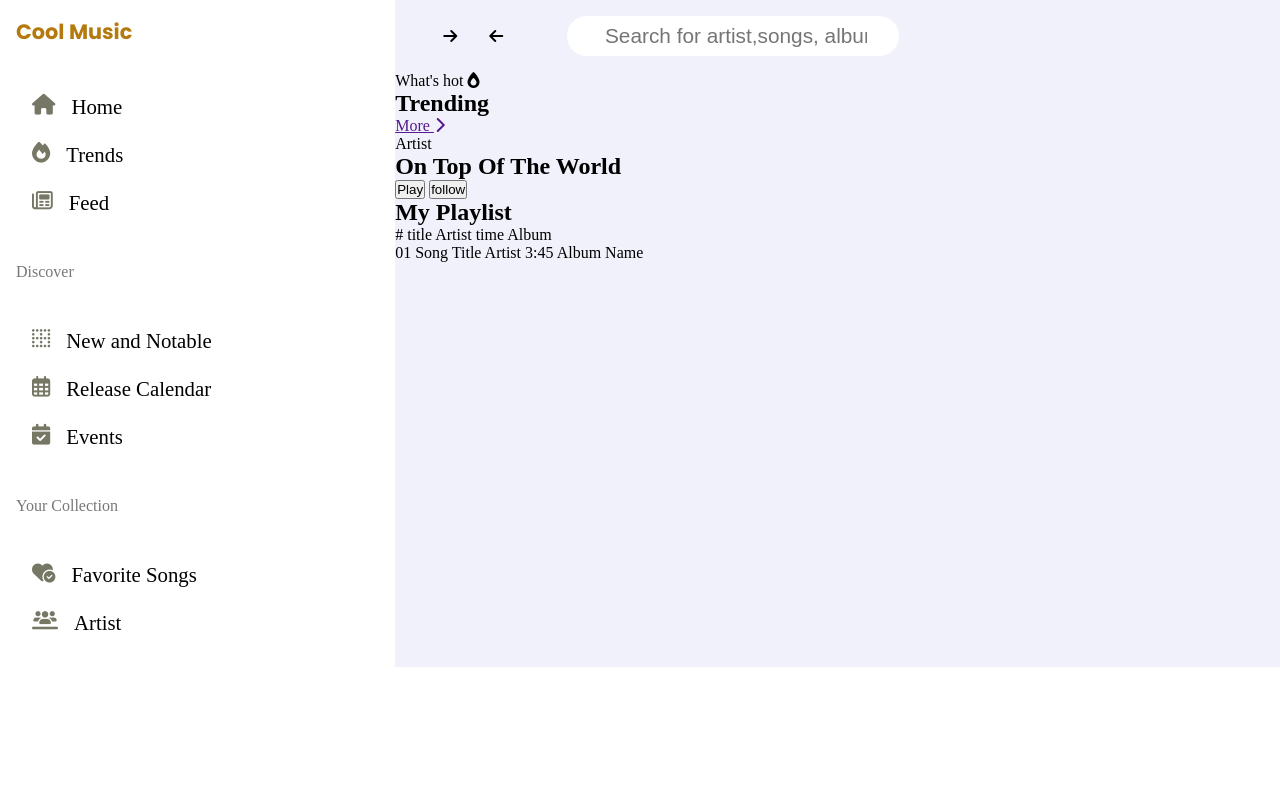
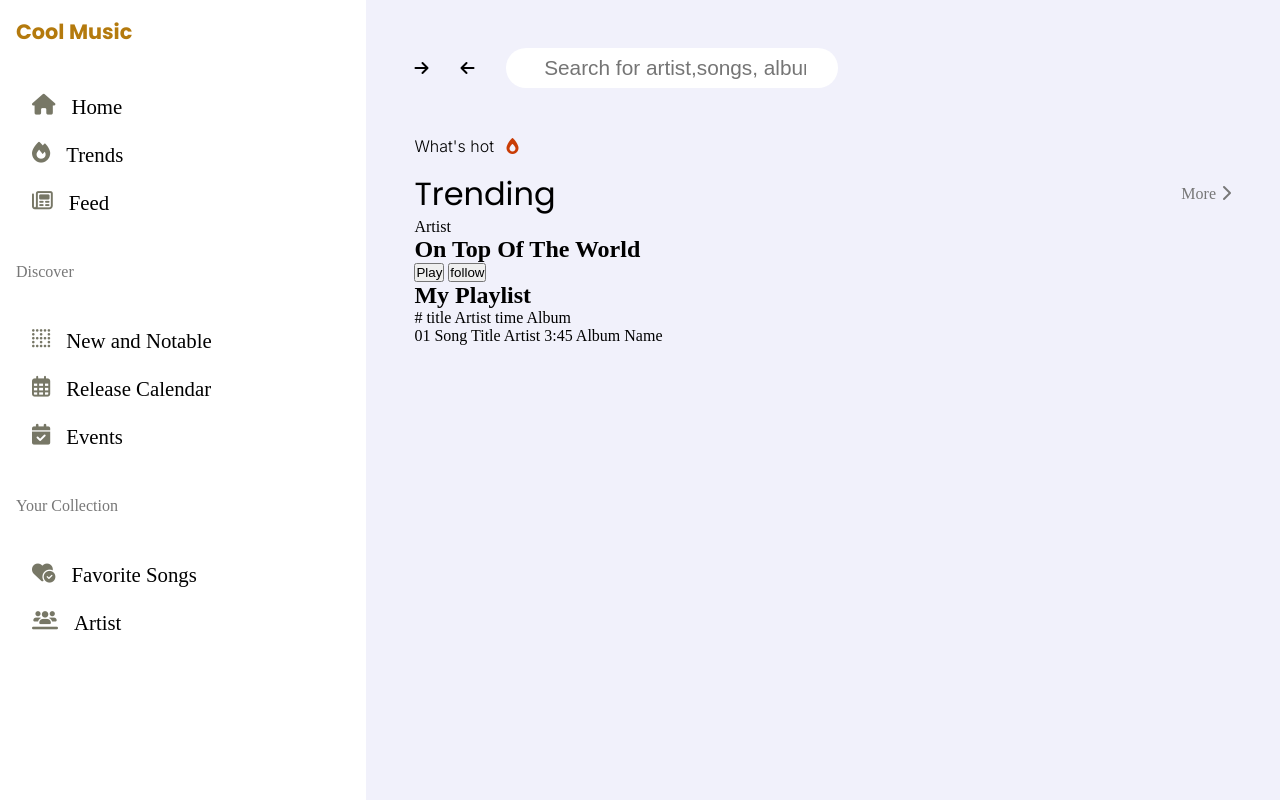
Before and after one commit to Sofinaye/coolMusic, a plain HTML site: page index.html in a window 1280 px wide. Drawn offline with Linux system fonts and the light colour scheme.

Commit message:
Add style for trending section

```diff
--- a/index.css
+++ b/index.css
@@ -6,6 +6,7 @@
 .main-container {
   display: flex;
   gap: 1rem;
+  height: 100vh;
 }
 
 .side-bar {
@@ -52,20 +53,19 @@
 
 .front-page {
   background: #f1f1fb;
-
+  padding: 3rem;
   width: 70vw;
 }
 
 .front-nav {
   display: flex;
-  padding: 1rem;
+  padding-bottom: 3rem;
   align-items: center;
   gap: 2rem;
 }
 
 .front-nav-item span {
   display: flex;
-  padding: 0 2rem;
   gap: 2rem;
 }
 
@@ -75,3 +75,31 @@
   border: none;
   font-size: 1.3rem;
 }
+
+.front-disc {
+  font-family: 'Inter';
+  font-weight: 300;
+}
+
+.front-disc i {
+  padding-left: 0.5rem;
+  padding-bottom: 1rem;
+  color: rgb(201, 60, 5);
+}
+
+.front-heading-container {
+  display: flex;
+  justify-content: space-between;
+  align-items: center;
+}
+
+.front-heading-sub {
+  font-family: 'Poppins';
+  font-weight: 400;
+  font-size: 2rem;
+}
+
+.front-heading-container a {
+  text-decoration: none;
+  color: #777;
+}
--- a/index.html
+++ b/index.html
@@ -46,7 +46,7 @@
           <input class="search" type="text" placeholder=" Search for artist,songs, albums and...">
 
         </div>
-        <p>What's hot <i class="fa-solid fa-fire-flame-simple"></i></p>
+        <p class="front-disc">What's hot <i class="fa-solid fa-fire-flame-simple"></i></p>
         <div class="front-heading-container">
           <h2 class="front-heading-sub">Trending</h2>
           <a href="">More <i class="fa-solid fa-chevron-right"></i></a>
```
Also changed, not shown: img/bring-music-life-cowboy-man-with-acoustic-guitar-player-country-music-song-sexy-man-with-guitar-checkered-shirt-hipster-fashion-western-camping-hiking-happy-free_474717-5331.avif (added), img/photo-1510915361894-db8b60106cb1.jpeg (added).
